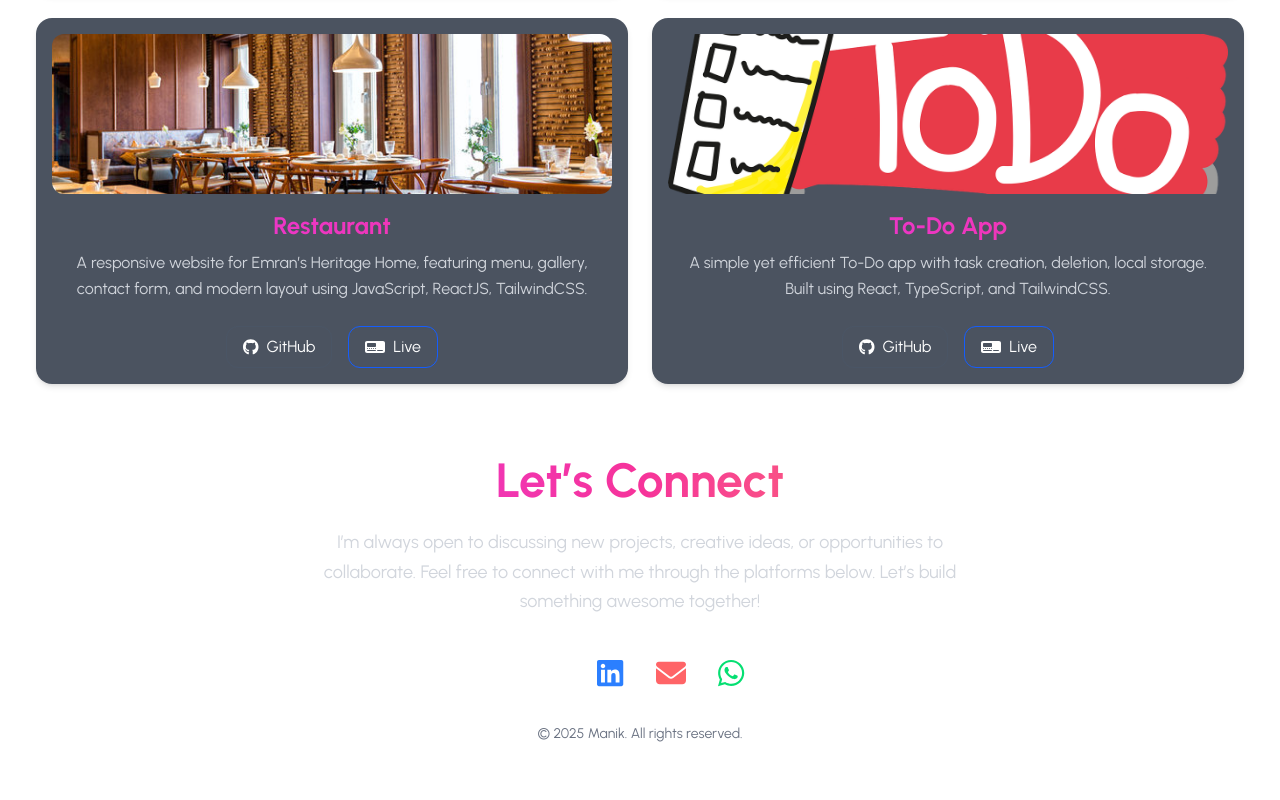
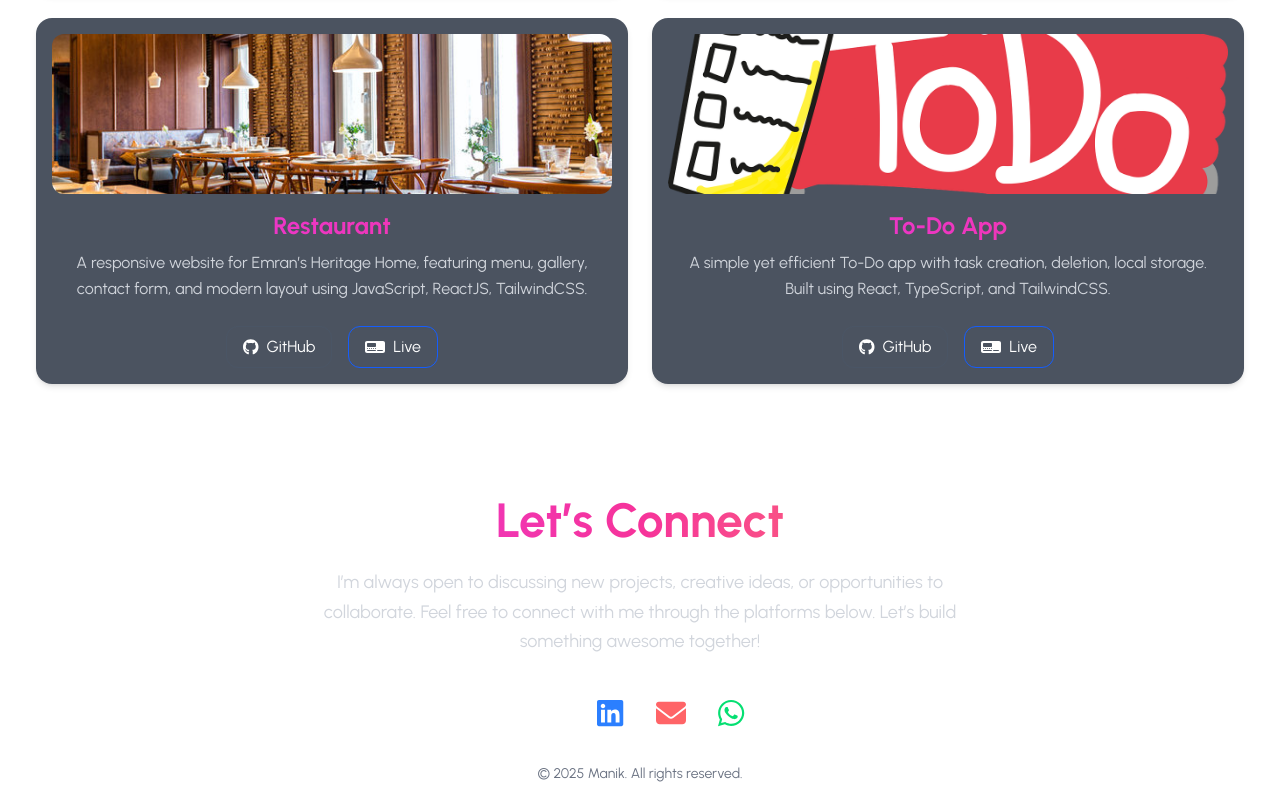
Before and after one commit to sheikhmanik/portfolio, a Next.js app: page / in a window 1280 px wide. Shown: the part 3462-4262 px from the top of the page. Before the commit the page ends 4222 px from the top, so only its background shows below. Built offline with nearby package versions, Linux system fonts and the light colour scheme.

Commit message:
some changes

```diff
--- a/src/components/Contact.tsx
+++ b/src/components/Contact.tsx
@@ -32,7 +32,7 @@ export default function Contact() {
     }, []);
 
     return (
-        <section ref={sectionRef} id="contact" className="scroll-mt-28 container mx-auto p-4 text-center space-y-6">
+        <section ref={sectionRef} id="contact" className="lg:mt-20 scroll-mt-28 container mx-auto p-4 text-center space-y-6">
             <h2 className="text-4xl md:text-5xl font-playfair font-bold text-transparent bg-clip-text bg-gradient-to-r from-fuchsia-500 via-pink-500 to-orange-400">
                 Let’s Connect
             </h2>
```
